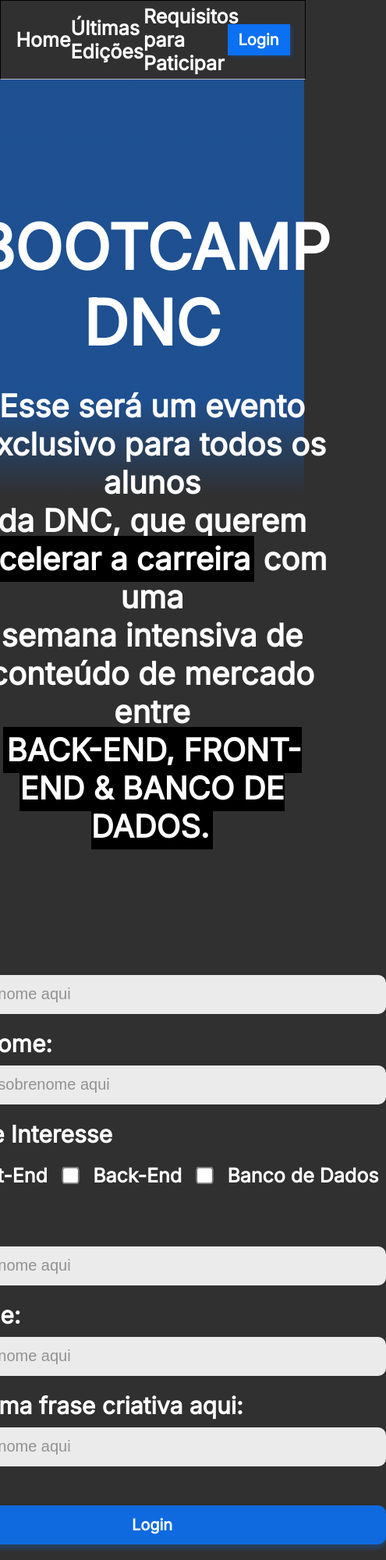
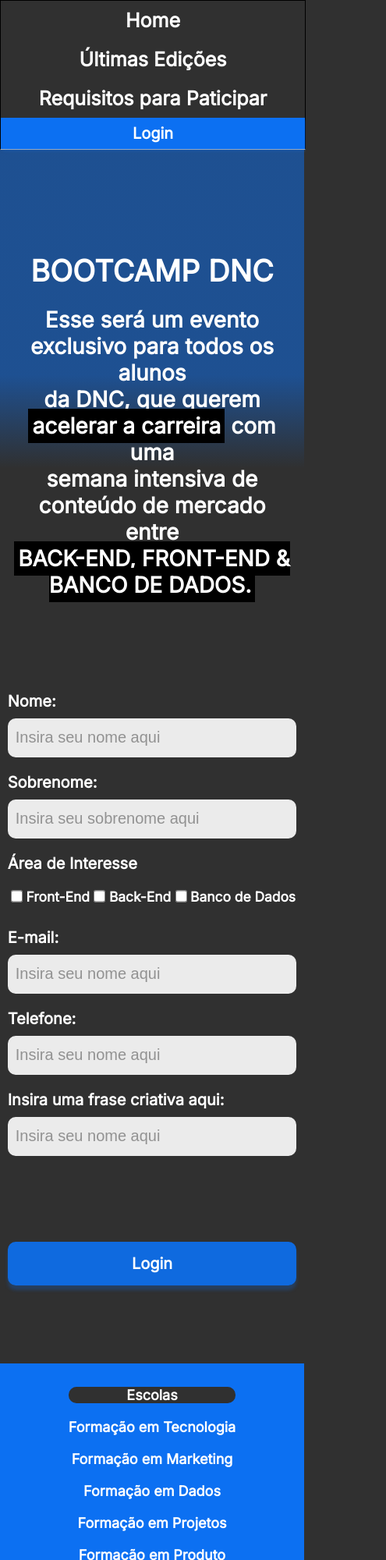
Before and after one commit to GabrielJrdev/BootCamp-Dnc, a plain HTML site: page index.html in a window 390 px wide. Shown: the top 2000 px of the page at 78% size, 495 px wide, since content can reach past the window. Drawn offline with Linux system fonts and the light colour scheme.

Commit message:
Estlização para mobile

```diff
--- a/index.html
+++ b/index.html
@@ -148,13 +148,13 @@
             background: rgba(12, 112, 242, 0.9);
             box-shadow: 0px 6px 4px rgba(12, 112, 242, 0.25);
             border-radius: 10px;
-            width: 600px;
-            height: 50px;
+            width:100%;
+            height: 56px;
             font-family: inter;
             color: white;
             font-weight: 600;
             font-size: 20px;
-            margin-top: 40px;
+            margin-top: 100px;
             cursor: pointer;
         }
 
@@ -245,6 +245,63 @@
         footer .linha2 a:first-child{
             border-right: 3px solid white;
         }
+
+@media only screen and (max-width: 600px){
+
+    #principal{
+        flex-direction: column;
+        height: auto;
+    }
+
+    #menu{
+        flex-direction: column;
+        width: 100%;
+        margin: 0px;
+    }
+
+    #menu a{
+        display: flex;
+        align-items: center;
+        height: 50px;
+    }
+
+    #principal button{
+        width: 100%;
+        margin: 0px;
+    }
+
+    section h1{
+        font-size: 38px;
+    }
+
+    section h2{
+        font-size: 28px;
+        padding-right: 15px;
+        padding-left: 15px;
+    }
+
+    form{
+        width: 95%;
+        font-size: 20px;
+    }
+
+    form .checkbox-itens label{
+        font-size: 17.4px;
+    }
+
+    form .checkbox-itens input[type=checkbox]{
+        transform: scale(1.2);
+    }
+
+    footer .linha1{
+        flex-direction: column;
+    }
+
+    footer .endereco{
+        width: 95%;
+        margin-bottom: 20px;
+    }
+}
 
 
     </style>
```
